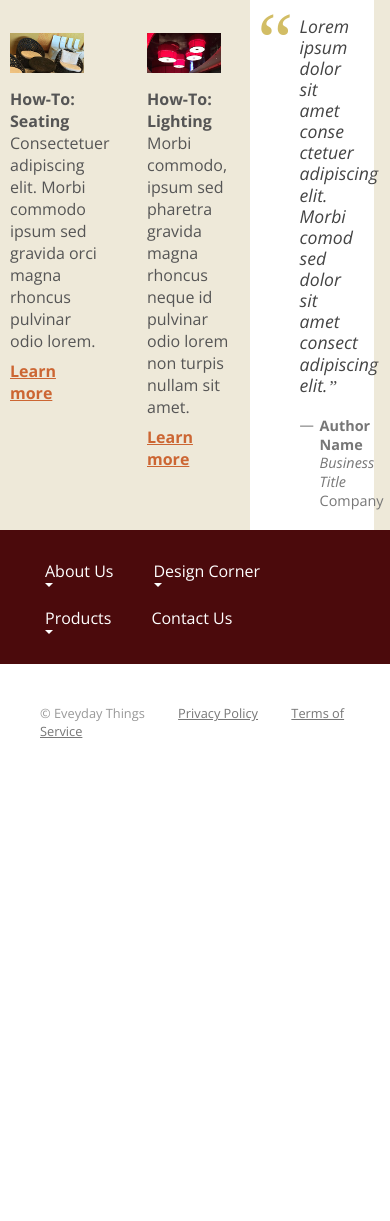
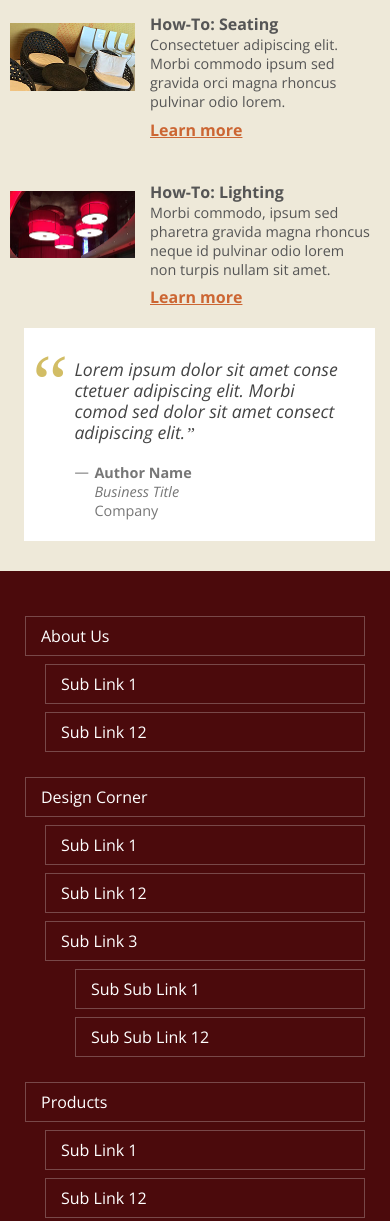
Before and after one commit to TailaneBrito/webDesignResponsive, a plain HTML site: page index.html in a window 390 px wide. Shown: the part 1148-2369 px from the top of the page. Before the commit the page ends 1928 px from the top, so only its background shows below. Drawn offline with nearby package versions, Linux system fonts and the light colour scheme.

Commit message:
arranging footer and nav

```diff
--- a/css/screen.css
+++ b/css/screen.css
@@ -257,7 +257,60 @@ footer a:hover { color: #000; }
     /* Atmosphere */
     section.atmosphere article { padding: 160px 20px 0px 0px; background-size: 300px auto; min-height: initial; }
 
+    /* How to */
+    section.how-to aside { width: 100%; float: none; margin: 0; position: relative; }
+
+    section.how-to aside div.content { padding: 20px 20px 20px 150px; }
+
+    section.how-to aside div.content p { font-size: .9em;}
+
+    section.how-to aside div.content img {
+        display: inline-block;
+        width: 125px;
+        position: absolute;
+        top: 30px; left: 10px;
+    }
+
+    section.how-to blockquote {
+        margin: 0 20px 0 40px;
+        width: 90%;
+        padding: 1px 0 20px 0;
+        position: relative;
+    }
+
+    section.how-to blockquote p.credit { margin-bottom: 0;}
+
     /* Navigation */
     nav {position: static; width: auto; padding: 20px 15px; background-color: #4b0a0c;}
 
+    nav ul,
+    nav ul ul,
+    nav ul ul ul { display: block; position: static; }
+
+    nav > ul { padding: 0; }
+    nav > ul > li { float: none; margin-top: 25px;}
+
+    nav ul li:hover { background: none;}
+
+    nav ul li a {
+        width: auto;
+        display: block;
+        margin: 8px 10px;
+        padding: 8px 15px;
+        border: 1px solid rgba(255,255,255,.25);
+     }
+
+     nav ul li a:hover { background-color: rgba(255,255,255,.2); }
+
+     nav ul ul { background: none; }
+
+     nav ul ul li a { margin-left: 30px; }
+     nav ul ul ul li a { margin-left: 60px; }
+
+     nav a[aria-haspopup="true"]::after { display: none;}
+
+     /* footer */
+     footer div.content { display: block; margin-top: 15px;}
+     footer div.content { margin: 0 20px 0 0;}
+
 }
```
